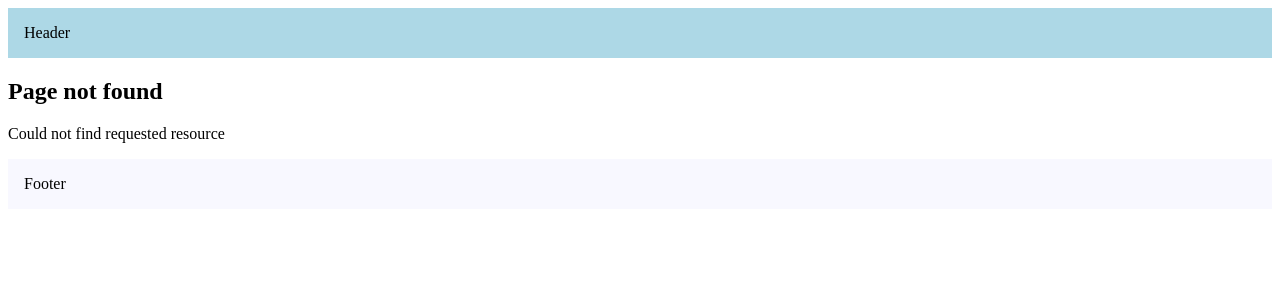
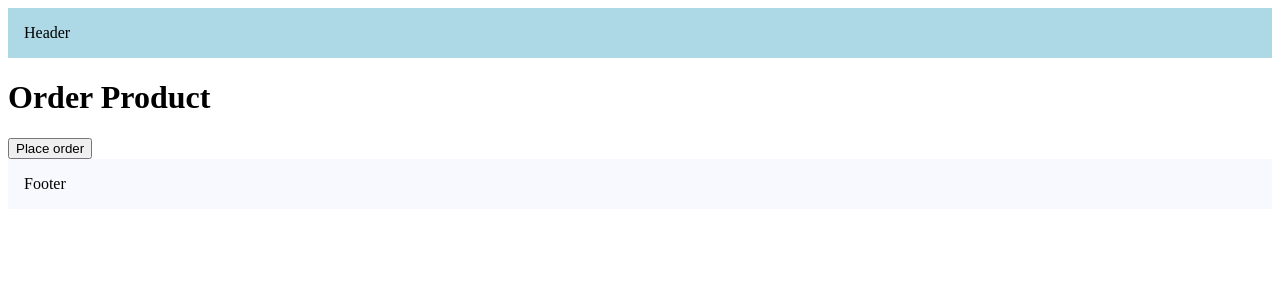
Before and after one commit to korbosit/next-js_routing, a Next.js app: page /order-product in a window 1280 px wide. Before the commit this address had no page. Shown: the top 300 px of the page. Built offline with nearby package versions, Linux system fonts and the light colour scheme.

Commit message:
21_Navigating_Programmatically

```diff
--- /dev/null
+++ b/src/app/order-product/page.tsx
@@ -0,0 +1,16 @@
+"use client";
+import { useRouter } from "next/navigation";
+
+export default function OrderProduct() {
+    const router = useRouter();
+    const handleClick = () => {
+        console.log("Placing your order");
+        router.push("/");
+    };
+    return (
+        <>
+            <h1>Order Product</h1>
+            <button onClick={handleClick}>Place order</button>
+        </>
+    );
+}
```
